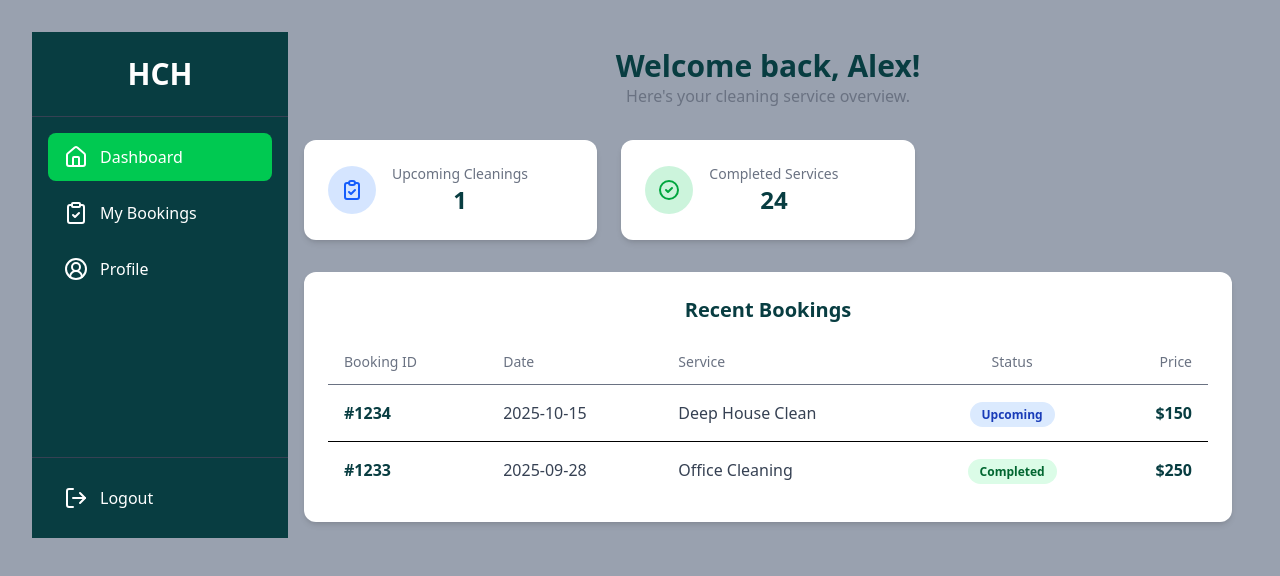
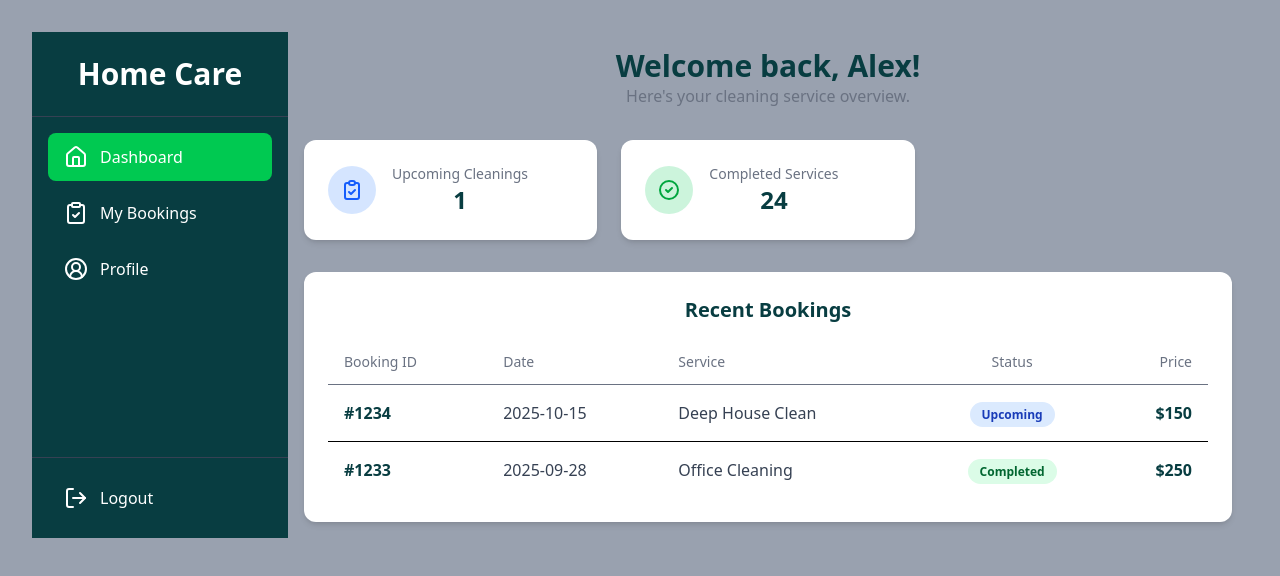
Before and after one commit to arifulislam514/HomeCareHubFrontend, a React (Vite) app: page /dashboard in a window 1280 px wide. Shown: the top 576 px of the page. Built offline with nearby package versions, Linux system fonts and the light colour scheme.

Commit message:
link updated

```diff
--- a/src/components/Dashboard/Admin/Sidebar.jsx
+++ b/src/components/Dashboard/Admin/Sidebar.jsx
@@ -24,7 +24,7 @@ const Sidebar = ({ activePage, setActivePage }) => {
   const SidebarContent = () => (
     <div className="flex flex-col h-full bg-[#083d41] text-white">
       <div className="p-6 text-center border-b border-gray-700">
-        <h1 className="text-3xl font-bold">Home Care</h1>
+        <a href="https://home-care-hub-frontend.vercel.app/"><h1 className="text-3xl font-bold">Home Care</h1></a>
       </div>
       <nav className="flex-grow p-4 space-y-2">
         {navItems.map((item) => (
--- a/src/components/Dashboard/User/Sidebar.jsx
+++ b/src/components/Dashboard/User/Sidebar.jsx
@@ -26,7 +26,7 @@ const Sidebar = ({ activePage, setActivePage }) => {
   const SidebarContent = () => (
     <div className="flex flex-col h-full bg-[#083d41] text-white">
       <div className="p-6 text-center border-b border-gray-700">
-        <h1 className="text-3xl font-bold">HCH</h1>
+        <a href="https://home-care-hub-frontend.vercel.app/"><h1 className="text-3xl font-bold">Home Care</h1></a>
       </div>
       <nav className="flex-grow p-4 space-y-2">
         {navItems.map((item) => (
```
